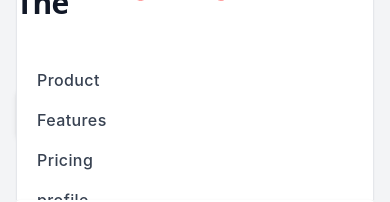
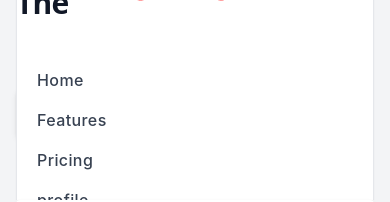
Before and after one commit to emon097/EduPia, a React (Create React App) app: page / in a window 390 px wide. Both pictures are taken after a click on the button "Open Menu". Shown: the part 233-435 px from the top of the page. Built offline with nearby package versions, Linux system fonts and the light colour scheme; no server answers.

Commit message:
addprofile

```diff
--- a/src/components/Navigation/Navigation.js
+++ b/src/components/Navigation/Navigation.js
@@ -178,12 +178,12 @@ const Navigation = () => {
                     <ul class="space-y-4">
                       <li>
                         <Link
-                          href="/"
+                          to="/"
                           aria-label="Our product"
                           title="Our product"
                           class="font-medium tracking-wide text-gray-700 transition-colors duration-200 hover:text-deep-purple-accent-400"
                         >
-                          Product
+                          Home
                         </Link>
                       </li>
                       <li>
```
